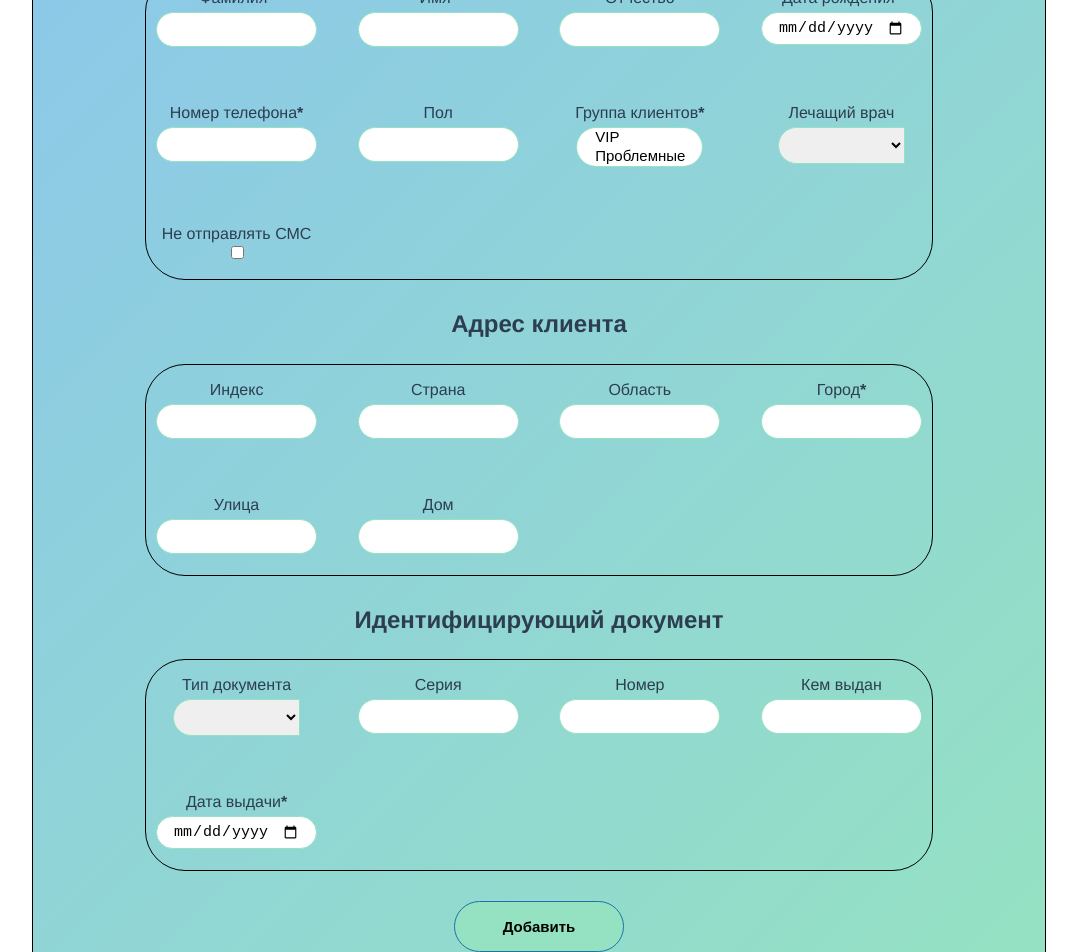
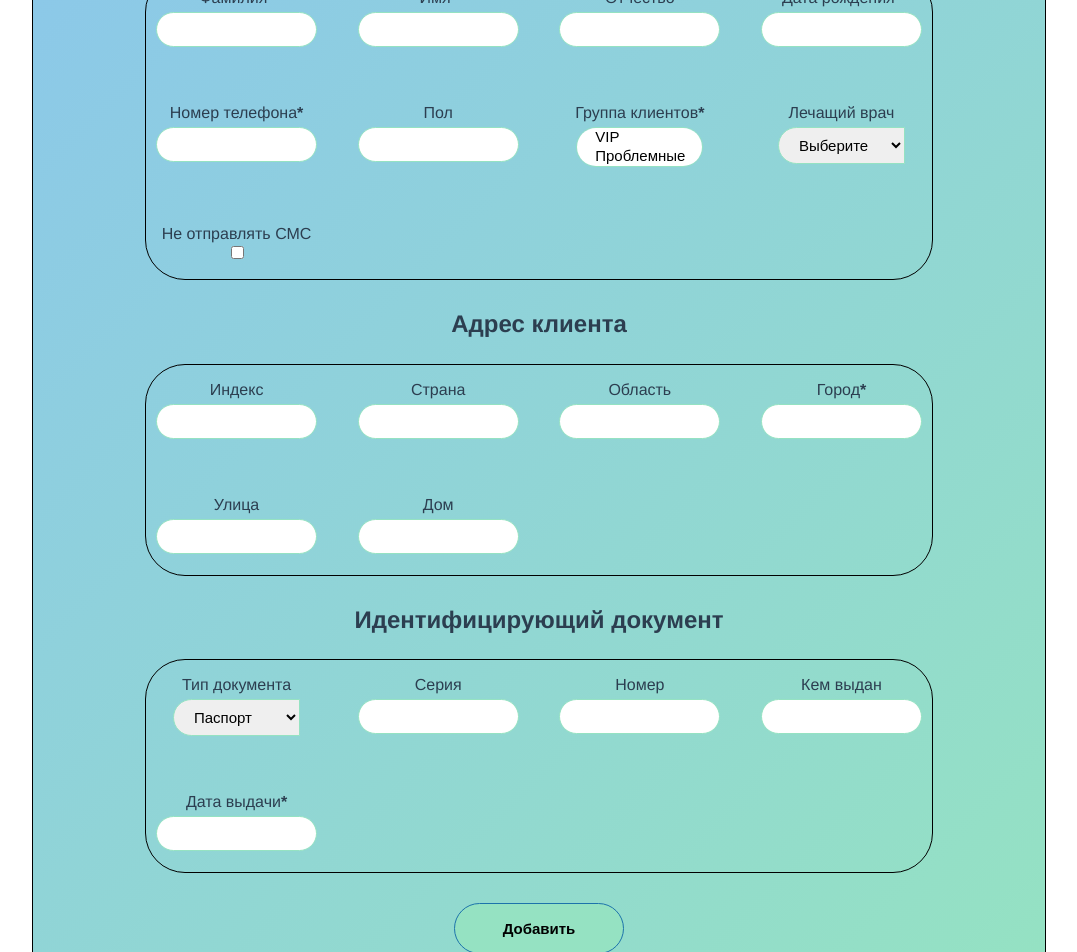
Before and after one commit to VShka/user-add-form, a Vue app: page / in a window 1280 px wide. Shown: the part 260-1212 px from the top of the page, without its empty margins (101-1178 px from the left). Built offline with nearby package versions, Linux system fonts and the light colour scheme.

Commit message:
Основные элементы требующие обязательного заполнения валидируются по указанным параметрам

```diff
--- a/src/components/addUserForm.vue
+++ b/src/components/addUserForm.vue
@@ -26,8 +26,12 @@
               :class="{form__item_error: $v.firstName.$error}"
             >
             <br />
-            <small class="error-text" v-if="!$v.firstName.required && $v.firstName.$dirty">Введите фамилию</small>
-            <small class="error-text" v-else-if="!$v.firstName.minLength">Не менее 2 символов</small>
+            <small
+              class="error-text"
+              v-if="$v.firstName.$dirty && !$v.firstName.required"
+            >
+              Необходимо заполнить
+            </small>
           </p>
 
           <p class="form__field">
@@ -41,8 +45,15 @@
               type="text"
               id="second-name"
               name="second-name"
-              v-model.trim="secondName"
+              v-model.trim="$v.secondName.$model"
+              :class="{form__item_error: $v.secondName.$error}"
             >
+            <small
+              class="error-text"
+              v-if="!$v.secondName.required && $v.secondName.$dirty"
+            >
+              Необходимо заполнить
+            </small>
           </p>
 
           <p class="form__field">
@@ -55,8 +66,8 @@
               type="text"
               id="patronymic"
               name="patronymic"
-              v-model.trim="patronymic"
             >
+            <br />
           </p>
 
           <p class="form__field">
@@ -66,12 +77,27 @@
             </label>
             <br />
             <input
-              class="form__item form__item-date"
-              type="date"
+              class="form__item"
+              type="text"
+              value=""
               id="birthday"
               name="birthday"
-              v-model="birthday"
+              v-model.trim="$v.birthday.$model"
+              :class="{form__item_error: $v.birthday.$error}"
             >
+            <br />
+            <small
+              class="error-text"
+              v-if="!$v.birthday.required && $v.birthday.$dirty"
+            >
+              Укажите дату
+            </small>
+            <small
+              class="error-text"
+              v-else-if="!$v.birthday.dateFormat"
+            >
+              Формат даты ДД.ММ.ГГГГ
+            </small>
           </p>
 
           <p class="form__field">
@@ -85,8 +111,28 @@
               type="tel"
               id="phone"
               name="phone"
-              v-model="phone"
+              v-model.trim="$v.phone.$model"
+              :class="{form__item_error: $v.phone.$error}"
             >
+            <br />
+            <small
+              class="error-text"
+              v-if="!$v.phone.required && $v.phone.$dirty"
+            >
+              Необходимо заполнить
+            </small>
+            <small
+              class="error-text"
+              v-else-if="!$v.phone.startWith"
+            >
+              Должен начинаться с 7
+            </small>
+            <small
+              class="error-text"
+              v-else-if="!$v.phone.phoneLenght"
+            >
+              Должно быть 11 цифр
+            </small>
           </p>
 
           <p class="form__field">
@@ -99,7 +145,6 @@
               type="text"
               id="sex"
               name="sex"
-              v-model.trim="sex"
             >
           </p>
 
@@ -132,7 +177,6 @@
               class="form__item form__item-doctor"
               id="doctor"
               name="doctor"
-              v-model="doctor"
             >
               <option value="none" hidden="">Выберите</option>
               <option value="Иванов">Иванов</option>
@@ -150,7 +194,6 @@
               type="checkbox"
               id="informing"
               name="informing"
-              v-model="informing"
             >
           </p>
 
@@ -172,7 +215,6 @@
               type="text"
               id="index"
               name="index"
-              v-model="index"
             >
           </p>
 
@@ -186,7 +228,6 @@
               type="text"
               id="country"
               name="country"
-              v-model="country"
             >
           </p>
 
@@ -200,7 +241,6 @@
               type="text"
               id="region"
               name="region"
-              v-model="region"
             >
           </p>
 
@@ -215,8 +255,16 @@
               type="text"
               id="city"
               name="city"
-              v-model="city"
+              v-model.trim="$v.city.$model"
+              :class="{form__item_error: $v.city.$error}"
             >
+            <br />
+            <small
+              class="error-text"
+              v-if="$v.city.$dirty && !$v.city.required"
+            >
+              Необходимо заполнить
+            </small>
           </p>
 
           <p class="form__field">
@@ -229,7 +277,6 @@
               type="text"
               id="street"
               name="street"
-              v-model="street"
             >
           </p>
 
@@ -243,7 +290,6 @@
               type="text"
               id="house"
               name="house"
-              v-model="house"
             >
           </p>
 
@@ -264,7 +310,6 @@
               class="form__item form__item-doctor"
               id="document"
               name="document"
-              v-model="document"
             >
               <option value="Паспорт">Паспорт</option>
               <option value="Свидетельство о рождении">Свидетельство о рождении</option>
@@ -282,7 +327,6 @@
               type="text"
               id="series"
               name="series"
-              v-model="series"
             >
           </p>
 
@@ -296,7 +340,6 @@
               type="text"
               id="number"
               name="number"
-              v-model="number"
             >
           </p>
 
@@ -310,7 +353,6 @@
               type="text"
               id="agency"
               name="agency"
-              v-model="agency"
             >
           </p>
 
@@ -321,12 +363,26 @@
             </label>
             <br />
             <input
-              class="form__item form__item-date"
-              type="date"
+              class="form__item"
+              type="text"
               id="date"
               name="date"
-              v-model="date"
+              v-model.trim="$v.date.$model"
+              :class="{form__item_error: $v.date.$error}"
             >
+            <br />
+            <small
+              class="error-text"
+              v-if="$v.date.$dirty && !$v.date.required"
+            >
+              Необходимо заполнить
+            </small>
+            <small
+              class="error-text"
+              v-else-if="!$v.date.dateFormat"
+            >
+              Формат даты ДД.ММ.ГГГГ
+            </small>
           </p>
 
         </div>
@@ -337,52 +393,38 @@
 </template>
 
 <script>
-import {required, minLength, maxLength, numeric, between} from 'vuelidate/lib/validators';
+import {required, helpers} from 'vuelidate/lib/validators';
 export default {
   name: 'form',
   data: () => ({
     firstName: null,
     secondName: null,
-  patronymic: null,
     birthday: null,
     phone: null,
-  sex: null,
     groupClient: [],
-  doctor: null,
-  informing: null,
-  index: null,
-  country: null,
-  region: null,
     city: null,
-  street: null,
-  house: null,
     document: null,
-  series: null,
-  number: null,
-  agency: null,
     date: null
   }),
   validations: {
-  firstName: {required, minLength: minLength(2)},
+    firstName: {required},
     secondName: {required},
-  patronymic: {},
-  birthday: {required},
-  phone: {required, numeric, minLength: minLength(11), maxLength: maxLength(11)},
-  sex: {between: between('мужской', 'женский')},
+    birthday: {
+      required,
+      dateFormat: helpers.regex('dateFormat', /(0\d|1\d|2\d|3[0-1])(\.)(0\d|1[0-2])(\.)(\d{4})/)
+    },
+    phone: {
+      required,
+      startWith: helpers.regex('startWith', /^7/),
+      phoneLenght: helpers.regex('phoneLength', /(\d{11})/)
+    },
     groupClient: {required},
-  doctor: {},
-  informing: {},
-  index: {},
-  country: {},
-  region: {},
     city: {required},
-  street: {},
-  house: {},
     document: {required},
-  series: {},
-  number: {},
-  agency: {},
-  date: {required}
+    date: {
+      required,
+      dateFormat: helpers.regex('dateFormat', /(0\d|1\d|2\d|3[0-1])(\.)(0\d|1[0-2])(\.)(\d{4})/)
+    }
   },
   methods: {
     addUser() {
@@ -429,9 +471,6 @@ methods: {
         outline: none
         box-shadow: 0 0 10px rgb(141, 141, 138)
 
-    .form__item-date
-      padding: .38rem 1rem
-
     .form__item-group
       padding: 0 1rem
 
```
Lines whose indentation alone changed are shown as unchanged.
